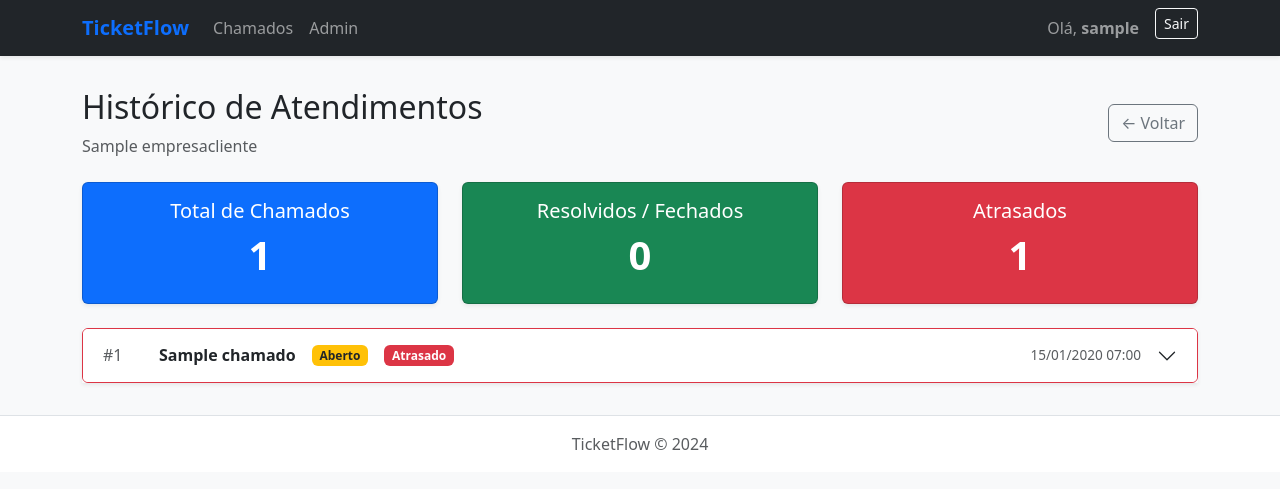
After one commit to ThiagoLimaC/ticket_flow, a Django app: page /clientes/1/historico/ in a window 1280 px wide. The commit adds this page. Shown: the top 489 px of the page. Run offline with Django 5.2, Linux system fonts and the light colour scheme; a user stored in the database is signed in; tables that the repository leaves empty hold one stand-in row (values such as "Sample post").

Commit message:
feat(clientes): histórico de atendimentos por cliente
- Nova página /clientes/<id>/historico/ (admin only) com todos os chamados do cliente
- Accordion por chamado exibe diagnóstico, solução, tempo gasto e peças utilizadas
- Cards de resumo: total de chamados, resolvidos/fechados e atrasados
- Chamados atrasados têm borda vermelha e badge de destaque no cabeçalho
- Botão "Histórico de Atendimentos" adicionado ao detalhe do cliente

```diff
--- a/core/templates/core/clientes/detalhe.html
+++ b/core/templates/core/clientes/detalhe.html
@@ -5,6 +5,7 @@
 <div class="d-flex justify-content-between align-items-center mb-4">
     <h2>{{ cliente.nome }}</h2>
     <div class="d-flex gap-2">
+        <a href="{% url 'historico_cliente' cliente.id %}" class="btn btn-outline-primary">Histórico de Atendimentos</a>
         <a href="{% url 'editar_cliente' cliente.id %}" class="btn btn-outline-secondary">Editar</a>
         <a href="{% url 'listar_clientes' %}" class="btn btn-outline-secondary">← Voltar</a>
     </div>
--- /dev/null
+++ b/core/templates/core/clientes/historico.html
@@ -0,0 +1,168 @@
+{% extends "base.html" %}
+{% block title %}Histórico — {{ cliente.nome }} | TicketFlow{% endblock %}
+
+{% block content %}
+<div class="d-flex justify-content-between align-items-center mb-4">
+    <div>
+        <h2>Histórico de Atendimentos</h2>
+        <p class="text-muted mb-0">{{ cliente.nome }}</p>
+    </div>
+    <a href="{% url 'detalhe_cliente' cliente.id %}" class="btn btn-outline-secondary">← Voltar</a>
+</div>
+
+<div class="row mb-4">
+    <div class="col-md-4">
+        <div class="card bg-primary text-white shadow-sm">
+            <div class="card-body text-center">
+                <h5 class="card-title">Total de Chamados</h5>
+                <h2 class="display-6 fw-bold">{{ chamados.count }}</h2>
+            </div>
+        </div>
+    </div>
+    <div class="col-md-4">
+        <div class="card bg-success text-white shadow-sm">
+            <div class="card-body text-center">
+                <h5 class="card-title">Resolvidos / Fechados</h5>
+                <h2 class="display-6 fw-bold">{{ total_resolvidos }}</h2>
+            </div>
+        </div>
+    </div>
+    <div class="col-md-4">
+        <div class="card bg-danger text-white shadow-sm">
+            <div class="card-body text-center">
+                <h5 class="card-title">Atrasados</h5>
+                <h2 class="display-6 fw-bold">{{ total_atrasados }}</h2>
+            </div>
+        </div>
+    </div>
+</div>
+
+{% if chamados %}
+<div class="accordion shadow-sm" id="historicoAccordion">
+    {% for chamado in chamados %}
+    <div class="accordion-item {% if chamado.esta_atrasado %}border-danger{% endif %}">
+        <h2 class="accordion-header" id="heading-{{ chamado.id }}">
+            <button class="accordion-button collapsed" type="button"
+                    data-bs-toggle="collapse"
+                    data-bs-target="#collapse-{{ chamado.id }}"
+                    aria-expanded="false"
+                    aria-controls="collapse-{{ chamado.id }}">
+                <div class="d-flex w-100 align-items-center gap-3 me-3">
+                    <span class="text-muted fw-normal" style="min-width:2.5rem">#{{ chamado.id }}</span>
+                    <span class="fw-semibold">{{ chamado.titulo }}</span>
+                    <span class="badge
+                        {% if chamado.status == 'aberto' %}bg-warning text-dark
+                        {% elif chamado.status == 'em_andamento' %}bg-primary
+                        {% elif chamado.status == 'aguardando' %}bg-secondary
+                        {% elif chamado.status == 'resolvido' %}bg-success
+                        {% elif chamado.status == 'fechado' %}bg-dark
+                        {% endif %}">
+                        {{ chamado.get_status_display }}
+                    </span>
+                    {% if chamado.esta_atrasado %}
+                        <span class="badge bg-danger">Atrasado</span>
+                    {% endif %}
+                    <span class="text-muted fw-normal ms-auto" style="font-size:.85rem">
+                        {{ chamado.data_abertura|date:"d/m/Y H:i" }}
+                    </span>
+                </div>
+            </button>
+        </h2>
+        <div id="collapse-{{ chamado.id }}"
+             class="accordion-collapse collapse"
+             aria-labelledby="heading-{{ chamado.id }}"
+             data-bs-parent="#historicoAccordion">
+            <div class="accordion-body">
+                <div class="row mb-3">
+                    <div class="col-md-6">
+                        <p class="mb-1"><strong>Equipamento:</strong> {{ chamado.equipamento }}</p>
+                        <p class="mb-1"><strong>Categoria:</strong> {{ chamado.categoria.nome }}</p>
+                        <p class="mb-1"><strong>Prioridade:</strong> {{ chamado.get_prioridade_display }}</p>
+                    </div>
+                    <div class="col-md-6">
+                        <p class="mb-1">
+                            <strong>Técnico:</strong>
+                            {% if chamado.tecnico_responsavel %}
+                                {{ chamado.tecnico_responsavel.username }}
+                            {% else %}
+                                <span class="text-muted">Não atribuído</span>
+                            {% endif %}
+                        </p>
+                        <p class="mb-1">
+                            <strong>SLA:</strong>
+                            {% if chamado.sla_prazo %}{{ chamado.sla_prazo|date:"d/m/Y H:i" }}{% else %}<span class="text-muted">—</span>{% endif %}
+                        </p>
+                        <p class="mb-1">
+                            <strong>Tempo gasto:</strong>
+                            {% if chamado.tempo_gasto %}{{ chamado.tempo_gasto }}h{% else %}<span class="text-muted">Não informado</span>{% endif %}
+                        </p>
+                    </div>
+                </div>
+
+                <hr>
+
+                <div class="row mb-3">
+                    <div class="col-md-6">
+                        <p class="mb-1"><strong>Descrição do problema:</strong></p>
+                        <p class="text-muted">{{ chamado.descricao|default:"—" }}</p>
+                    </div>
+                    <div class="col-md-6">
+                        <p class="mb-1"><strong>Diagnóstico:</strong></p>
+                        <p class="text-muted">{{ chamado.diagnostico|default:"Não registrado" }}</p>
+                    </div>
+                </div>
+
+                <div class="mb-3">
+                    <p class="mb-1"><strong>Solução aplicada:</strong></p>
+                    <p class="text-muted">{{ chamado.solucao|default:"Não registrada" }}</p>
+                </div>
+
+                {% if chamado.pecas.all %}
+                <div>
+                    <p class="mb-2"><strong>Peças utilizadas:</strong></p>
+                    <table class="table table-sm table-bordered mb-0">
+                        <thead class="table-light">
+                            <tr>
+                                <th>Descrição</th>
+                                <th class="text-center">Qtd</th>
+                                <th class="text-end">Custo unit.</th>
+                                <th class="text-end">Total</th>
+                            </tr>
+                        </thead>
+                        <tbody>
+                            {% for peca in chamado.pecas.all %}
+                            <tr>
+                                <td>{{ peca.descricao }}</td>
+                                <td class="text-center">{{ peca.quantidade }}</td>
+                                <td class="text-end">
+                                    {% if peca.custo_unitario %}R$ {{ peca.custo_unitario }}{% else %}<span class="text-muted">—</span>{% endif %}
+                                </td>
+                                <td class="text-end">
+                                    {% if peca.custo_unitario %}R$ {{ peca.custo_unitario|floatformat:2 }}{% else %}<span class="text-muted">—</span>{% endif %}
+                                </td>
+                            </tr>
+                            {% endfor %}
+                        </tbody>
+                    </table>
+                </div>
+                {% else %}
+                <p class="text-muted mb-0"><em>Nenhuma peça registrada.</em></p>
+                {% endif %}
+
+                <div class="mt-3 text-end">
+                    <a href="{% url 'detalhe_chamado' chamado.id %}" class="btn btn-sm btn-outline-primary">Ver Chamado Completo</a>
+                </div>
+            </div>
+        </div>
+    </div>
+    {% endfor %}
+</div>
+{% else %}
+<div class="card shadow-sm">
+    <div class="card-body text-center text-muted py-5">
+        Nenhum chamado registrado para este cliente.
+    </div>
+</div>
+{% endif %}
+
+{% endblock %}
--- a/core/urls.py
+++ b/core/urls.py
@@ -10,6 +10,7 @@ urlpatterns = [
     path('clientes/novo/', views.criar_cliente, name='criar_cliente'),
     path('clientes/<int:cliente_id>/', views.detalhe_cliente, name='detalhe_cliente'),
     path('clientes/<int:cliente_id>/editar/', views.editar_cliente, name='editar_cliente'),
+    path('clientes/<int:cliente_id>/historico/', views.historico_cliente, name='historico_cliente'),
 
     # equipamentos
     path('clientes/<int:cliente_id>/equipamentos/novo/', views.criar_equipamento, name='criar_equipamento'),
--- a/core/views.py
+++ b/core/views.py
@@ -144,6 +144,29 @@ def detalhe_cliente(request, cliente_id):
     return render(request, 'core/clientes/detalhe.html', {
         'cliente': cliente,
         'equipamentos': equipamentos,
+    })
+
+
+@requer_perfil('admin')
+def historico_cliente(request, cliente_id):
+    cliente = get_object_or_404(EmpresaCliente, id=cliente_id)
+    chamados = (
+        cliente.chamados
+        .select_related('categoria', 'tecnico_responsavel', 'aberto_por', 'equipamento')
+        .prefetch_related('pecas')
+        .order_by('-data_abertura')
+    )
+    total_resolvidos = chamados.filter(
+        status__in=[Chamado.Status.RESOLVIDO, Chamado.Status.FECHADO]
+    ).count()
+    total_atrasados = chamados.filter(
+        sla_prazo__lt=timezone.now()
+    ).exclude(status__in=STATUS_ENCERRADOS).count()
+    return render(request, 'core/clientes/historico.html', {
+        'cliente': cliente,
+        'chamados': chamados,
+        'total_resolvidos': total_resolvidos,
+        'total_atrasados': total_atrasados,
     })
 
 
```
Also changed, not shown: docs/guia-testes-task/t11-historico-por-cliente.md (added, +149 -0 lines).
